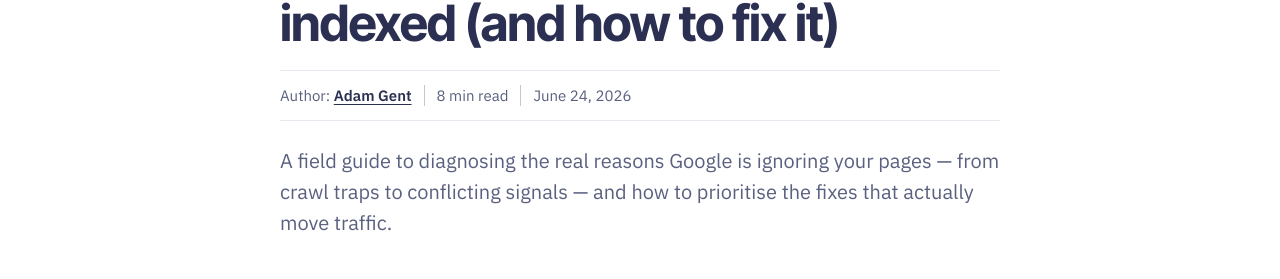
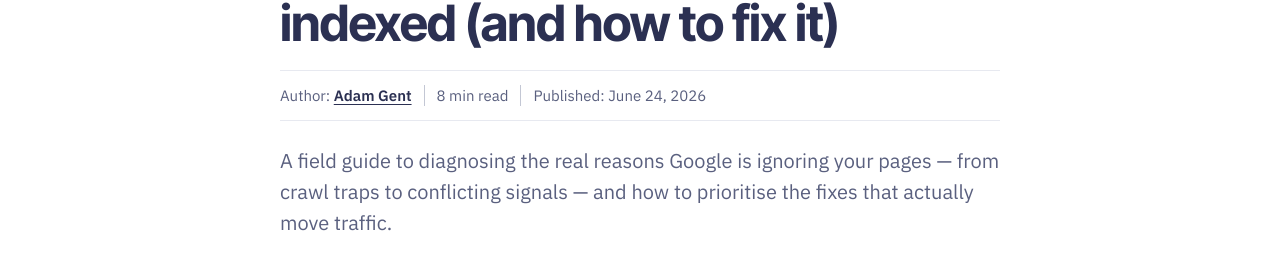
Before and after one commit to Gent-of-Search/gentofsearch.com, a Jekyll site: the page built from _posts/2026-06-24-why-your-pages-arent-getting-indexed.md, in a window 1280 px wide and 900 px high. Shown: the part 233-512 px from the top of the window. Built offline with Jekyll 4.4.1, drawn with Linux system fonts in a browser that asks for light colours.

Commit message:
Blog posts: 'Published:' before the date
Co-Authored-By: Claude Opus 5.5 <noreply@anthropic.com>

```diff
--- a/_layouts/post.html
+++ b/_layouts/post.html
@@ -18,7 +18,7 @@ nav_active: blog
       <div style="display:flex; flex-wrap:wrap; row-gap:6px; margin-left:-25px; font-size:15px; line-height:1.4; color:#5A607F;">
         <span style="padding-left:12px; margin-left:12px; border-left:1px solid #C3C7D4;">Author: <a href="{{ '/about/' | relative_url }}" style="color:#2B3052; font-weight:600; text-decoration:underline; text-underline-offset:3px;">Adam Gent</a></span>
         {% if page.read_time %}<span style="padding-left:12px; margin-left:12px; border-left:1px solid #C3C7D4;">{{ page.read_time }}</span>{% endif %}
-        <time datetime="{{ page.date | date: '%Y-%m-%d' }}" style="padding-left:12px; margin-left:12px; border-left:1px solid #C3C7D4;">{{ page.date | date: "%B %-d, %Y" }}</time>
+        <span style="padding-left:12px; margin-left:12px; border-left:1px solid #C3C7D4;">Published: <time datetime="{{ page.date | date: '%Y-%m-%d' }}">{{ page.date | date: "%B %-d, %Y" }}</time></span>
       </div>
     </div>
     </div>
```
